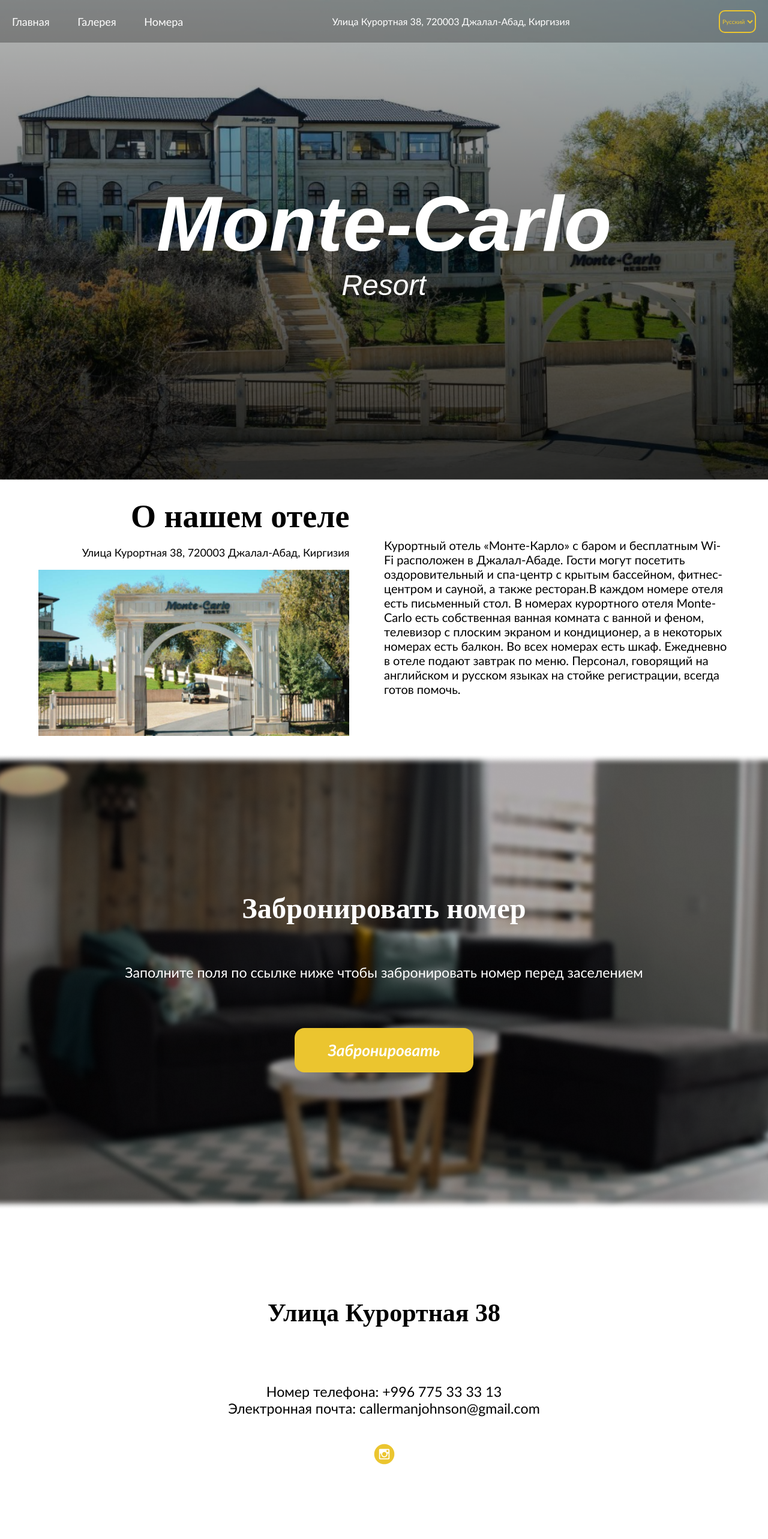
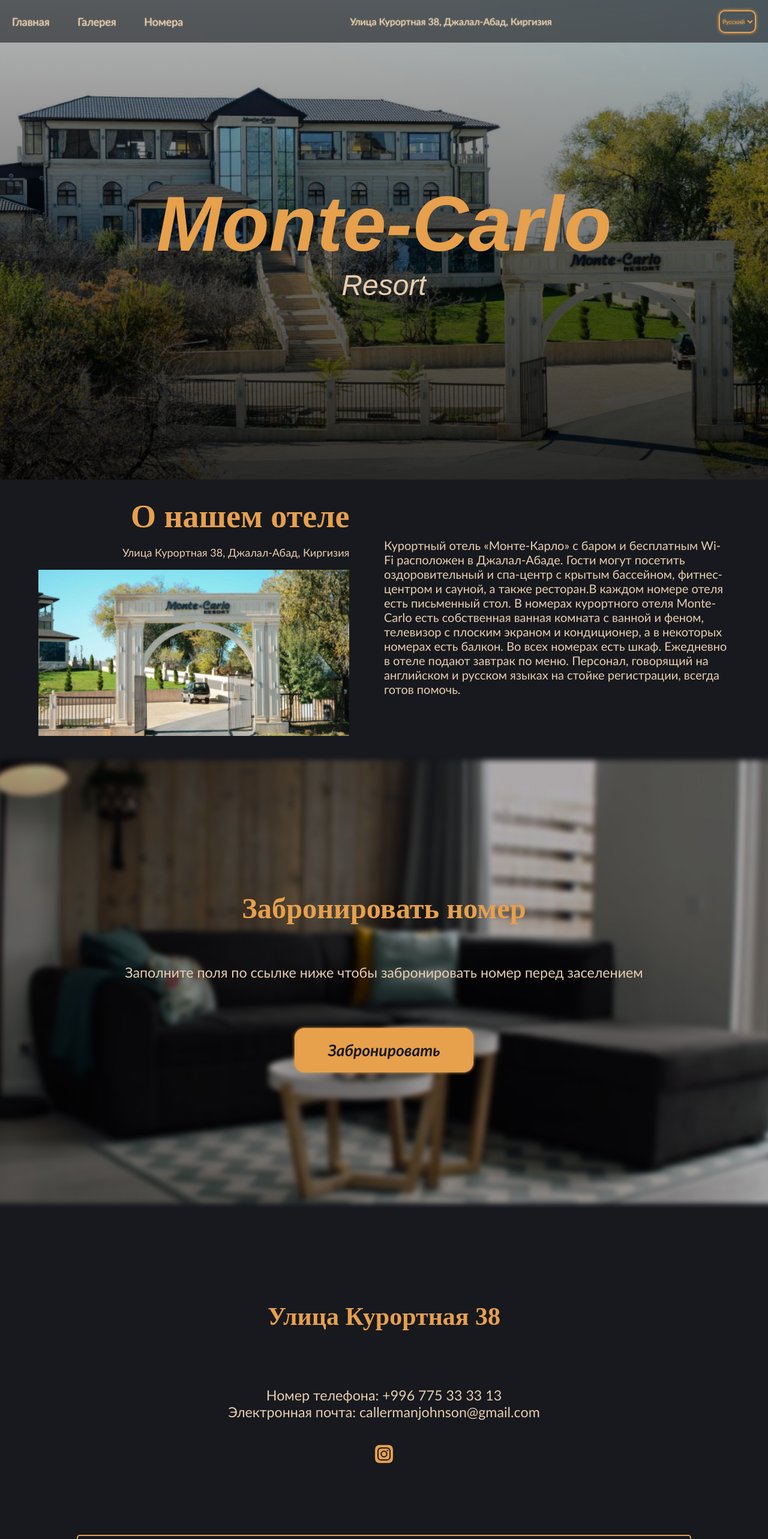
Before and after one commit to alezhha/Monte-Carlo_resort, a React (Create React App) app: page / in a window 1280 px wide. Shown: the top 2566 px of the page at 60% size. Built offline with nearby package versions, Linux system fonts and the light colour scheme; grey boxes are pictures that could not be loaded; a web font is replaced by a local one.

Commit message:
made more LuXuRy ui

```diff
--- a/package.json
+++ b/package.json
@@ -17,6 +17,7 @@
     "react-router-dom": "^6.11.2",
     "react-scripts": "5.0.1",
     "react-slick": "^0.29.0",
+    "sass": "^1.63.3",
     "slick-carousel": "^1.8.1",
     "web-vitals": "^3.3.2"
   },
--- a/src/App.js
+++ b/src/App.js
@@ -1,5 +1,5 @@
-import './App.css';
-import './responsive.css';
+import './App.scss';
+import './responsive.scss';
 import Navbar from './components/Navbar';
 import Footer from './components/Footer';
 import Home from './pages/Home';
--- a/src/App.css
+++ b/src/App.scss
@@ -1,4 +1,17 @@
 @import url('https://fonts.googleapis.com/css2?family=Inria+Serif:ital,wght@0,700;1,400;1,700&display=swap');
+
+$main-color: #E7A04C;
+$back-dark: #17191E;
+$back-light: #EDEDED;
+$text-light: #e7ceaf;
+
+h1 {
+    color: $main-color !important;
+}
+
+body {
+    background-color: $back-dark;
+}
 
 * {
     scroll-behavior: smooth;
@@ -6,23 +19,22 @@
     box-sizing: border-box;
     overflow-x: hidden;
     font-family: "Calibri", sans-serif;
+    color: $text-light;
 }
 
 button {
     cursor: pointer;
     transition: .3s;
-}
-
-button:active {
-    scale: .9;
+    box-shadow: $main-color 0 0 5px;
+    &:active {
+        scale: .9;
+    }
 }
 
 .hero {
 
     display: -webkit-box;
-
     display: -ms-flexbox;
-
     display: flex;
     -webkit-box-orient: vertical;
     -webkit-box-direction: normal;
@@ -53,7 +65,7 @@ button:active {
     position: fixed;
     padding: 10px 20px;
     top: 0;
-    background-color: #1d1d1d55;
+    background-color: #17191E99;
 
 }
 
@@ -69,9 +81,14 @@ button:active {
 .h-n-lS-links {
 
     text-decoration: none;
-    color: #fff;
+    color: $text-light;
     font-size: 18px;
     font-weight: 400;
+    text-shadow: $text-light 0 0 2px;
+    transition: .3s;
+    &:hover {
+        font-size: 20px;
+    }
 
 }
 
@@ -85,27 +102,27 @@ button:active {
 
 .h-n-rS-address {
 
-    color: #fff;
+    color: $text-light;
     font-size: 12;
     font-weight: 400;
+    text-shadow: $text-light 0 0 2px;
 
 }
 
 .h-n-rS-button {
 
     background-color: transparent;
-    color: #ebc52f;
+    color: $main-color;
     font-size: 14px;
     font-weight: 400;
     padding: 10px 15px;
-    border: 2px solid #ebc52f;
+    border: 2px solid $main-color;
     border-radius: 10px;
 
 }
 
 .h-header {
 
-    color: #fff;
     font-family: 'Inria Serif', sans-serif;
     font-style: italic;
     font-size: 130px;
@@ -116,7 +133,6 @@ button:active {
 
 .h-text {
 
-    color: #fff;
     font-family: 'Inria Serif', sans-serif;
     font-style: italic;
     font-size: 48px;
@@ -183,7 +199,7 @@ button:active {
 
 .rooms {
 
-    background-color: #1d1d1d;
+    background-color: $back-dark;
     display: flex;
     align-items: center;
     width: 100%;
@@ -212,7 +228,6 @@ button:active {
 
 .r-f-t-header {
 
-    color: #fff;
     font-family: serif;
     font-size: 54px;
     font-weight: 600;
@@ -223,7 +238,6 @@ button:active {
 
 .r-f-t-text {
 
-    color: #fff;
     font-size: 26px;
     font-weight: 400;
     margin: 0;
@@ -242,6 +256,17 @@ button:active {
     justify-content: space-between;
     width: 100%;
     margin-bottom: 40px;
+    .pnlm-container {
+        width: 65% !important;
+        margin-bottom: 20px;
+    }
+    padding: 20px;
+    background-color: #EDEDED11;
+    border-radius: 5px;
+}
+
+.pnlm-container {
+    border: 2px solid $main-color; border-radius: 5px;
 }
 
 .r-f-m-b-container {
@@ -253,11 +278,6 @@ button:active {
     margin-top: 20px;
 }
 
-.r-f-m-blocks .pnlm-container {
-    width: 65% !important;
-    margin-bottom: 20px;
-}
-
 .r-img {
     width: 65%;
     margin-bottom: 20px;
@@ -265,18 +285,14 @@ button:active {
 }
 
 .r-f-m-b-c-header {
-
-    color: #fff;
     font-family: serif;
     font-size: 38px;
     font-weight: 600;
     margin: 0;
-
 }
 
 .r-f-m-b-c-description {
 
-    color: #fff;
     font-size: 18px;
     font-weight: 400;
 
@@ -284,17 +300,16 @@ button:active {
 
 .r-f-m-b-c-price {
 
-    color: #ebc52f;
+    color: $main-color;
     font-family: 'Inria Serif', sans-serif;
     font-style: italic;
-    font-size: 30;
+    font-size: 30px;
     font-weight: 700;
 
 }
 
 .r-f-m-b-c-text {
 
-    color: #fff;
     font-style: italic;
     font-size: 16.4203px;
     font-weight: 700;
@@ -303,30 +318,30 @@ button:active {
 
 .r-f-m-b-c-button {
 
-    background-color: #EBC52F;
-    color: #1d1d1d;
+    box-shadow: $main-color 0 0 5px;
+    background-color: $main-color;
+    color: $back-dark;
     font-style: italic;
     font-size: 16.0998px;
     font-weight: 600;
     padding: 13px 23px;
     border: none;
     border-radius: 10px;
-
+    transition: .3s;
+    &:hover { scale: 1.1; margin-left: 10px; }
+    &:active { scale: .9 }
 }
 
+
 .gallery {
-
     display: flex;
     justify-content: center;
     width: 100%;
     padding: 80px 0;
-
 }
 
 .g-container {
-
     width: 90%;
-
 }
 
 .g-c-texts {
@@ -342,10 +357,8 @@ button:active {
 }
 
 .g-c-t-description {
-
     font-size: 28px;
     font-weight: 400;
-
 }
 
 .g-c-grid {
@@ -383,10 +396,8 @@ button:active {
 }
 
 .s-c-t-header {
-
     font-family: 'Calibri';
     font-size: 42px;
-
 }
 
 .s-c-t-text {
@@ -400,7 +411,8 @@ button:active {
 .s-c-m-flexbox {
 
     display: flex;
-    width: 100%
+    width: 100%;
+    background-color: #EDEDED11;
 
 }
 
@@ -415,7 +427,6 @@ button:active {
 
 .s-c-m-f-flexbox {
 
-    background-color: #EDEDED;
     display: flex;
     justify-content: center;
     align-items: center;
@@ -454,7 +465,7 @@ button:active {
 
 .features {
 
-    background-color: #1d1d1d;
+    background-color: $back-dark;
     display: flex;
     justify-content: center;
     width: 100%;
@@ -471,7 +482,7 @@ button:active {
 
 .f-f-header {
 
-    color: #EBC52F;
+    color: $main-color;
     font-family: serif;
     font-size: 42px;
     font-weight: 600;
@@ -483,7 +494,6 @@ button:active {
 
 .f-f-text {
 
-    color: #fff;
     font-size: 24px;
     font-weight: 400;
     margin-bottom: 40px;
@@ -525,7 +535,7 @@ button:active {
 
 .f-f-m-b-h-c-header {
 
-    color: #ebc52f;
+    color: $main-color;
     font-family: serif;
     font-size: 22px;
     font-weight: 600;
@@ -535,7 +545,6 @@ button:active {
 
 .f-f-m-b-h-c-text {
 
-    color: #fff;
     font-family: 'Inria Serif', sans-serif;
     font-style: italic;
     font-size: 20px;
@@ -562,7 +571,6 @@ button:active {
 
 .b-header {
 
-    color: #fff;
     font-family: serif;
     font-size: 48.3582px;
     font-weight: 600;
@@ -572,7 +580,6 @@ button:active {
 
 .b-text {
 
-    color: #fff;
     font-size: 23.2402px;
     font-weight: 400;
     margin-bottom: 79px;
@@ -581,8 +588,9 @@ button:active {
 
 .b-button {
 
-    background-color: #ebc52f;
-    color: #fff;
+    box-shadow: $main-color 0 0 5px;
+    transition: .3s;
+    background-color: $main-color;
     font-style: italic;
     font-size: 26.4752px;
     font-weight: 600;
@@ -590,7 +598,9 @@ button:active {
     border: 0;
     border-radius: 16.44px;
     text-decoration: none;
-
+    &:hover { scale: 1.1; }
+    &:active { scale: .9; }
+    color: $back-dark;
 }
 
 .location {
@@ -607,7 +617,8 @@ button:active {
 
 .l-img {
     width: 80%;
-    border: none;
+    border: 2px solid $main-color;
+    border-radius: 5px;
 }
 
 .l-header {
@@ -636,10 +647,12 @@ button:active {
 }
 
 .l-container {
+    margin-bottom: 119px;
+    scale: 1.5;
+    transition: .3s;
+}
 
-    margin-bottom: 119px;
-
-}
+.l-container:hover {scale: 1.7}
 
 .h-n-select {
     display: none;
@@ -648,12 +661,15 @@ button:active {
 .h-n-language-select {
     display: block;
     background-color: transparent;
-    border: 2px solid #EBC52F;
+    border: 2px solid $main-color;
     padding: 10px 0px;
-    color: #EBC52F;
+    color: $main-color;
     border-radius: 10px;
     font-size: 10px;
-  }
+    box-shadow: $main-color 0 0 5px;
+    text-shadow: $main-color 0 0 5px;
+    cursor: pointer;
+}
 
 a {
     text-decoration: none;
@@ -669,7 +685,7 @@ a {
 }
 
 .pnf h1 {
-    color: #EBC52F;
+    color: $main-color;
     font-size: 72px;
     margin: 0;
     margin-bottom: 20px;
@@ -682,12 +698,12 @@ a {
 }
 
 .pnf div a {
-    color: #EBC52F;
+    color: $main-color;
 }
 
 .room {
     padding: 80px 30px;
-    background-color: #1d1d1d;
+    background-color: $back-dark;
 }
 
 .room .r-f-m-blocks {
--- a/src/components/Footer.jsx
+++ b/src/components/Footer.jsx
@@ -11,12 +11,7 @@ const Footer = () => {
 
       <div className="l-container">
         <a href="https://www.instagram.com/montecarloresort/">
-          <img
-            loading="lazy"
-            src={require("../media/instagramIcon.png")}
-            alt=""
-            className="l-c-s-icons"
-          />
+        <svg xmlns="http://www.w3.org/2000/svg" width="24" height="24" viewBox="0 0 24 24"><path fill="#e7a04c" d="M12 9.52A2.48 2.48 0 1 0 14.48 12A2.48 2.48 0 0 0 12 9.52Zm9.93-2.45a6.53 6.53 0 0 0-.42-2.26a4 4 0 0 0-2.32-2.32a6.53 6.53 0 0 0-2.26-.42C15.64 2 15.26 2 12 2s-3.64 0-4.93.07a6.53 6.53 0 0 0-2.26.42a4 4 0 0 0-2.32 2.32a6.53 6.53 0 0 0-.42 2.26C2 8.36 2 8.74 2 12s0 3.64.07 4.93a6.86 6.86 0 0 0 .42 2.27a3.94 3.94 0 0 0 .91 1.4a3.89 3.89 0 0 0 1.41.91a6.53 6.53 0 0 0 2.26.42C8.36 22 8.74 22 12 22s3.64 0 4.93-.07a6.53 6.53 0 0 0 2.26-.42a3.89 3.89 0 0 0 1.41-.91a3.94 3.94 0 0 0 .91-1.4a6.6 6.6 0 0 0 .42-2.27C22 15.64 22 15.26 22 12s0-3.64-.07-4.93Zm-2.54 8a5.73 5.73 0 0 1-.39 1.8A3.86 3.86 0 0 1 16.87 19a5.73 5.73 0 0 1-1.81.35H8.94A5.73 5.73 0 0 1 7.13 19a3.51 3.51 0 0 1-1.31-.86A3.51 3.51 0 0 1 5 16.87a5.49 5.49 0 0 1-.34-1.81V8.94A5.49 5.49 0 0 1 5 7.13a3.51 3.51 0 0 1 .86-1.31A3.59 3.59 0 0 1 7.13 5a5.73 5.73 0 0 1 1.81-.35h6.12a5.73 5.73 0 0 1 1.81.35a3.51 3.51 0 0 1 1.31.86A3.51 3.51 0 0 1 19 7.13a5.73 5.73 0 0 1 .35 1.81V12c0 2.06.07 2.27.04 3.06Zm-1.6-7.44a2.38 2.38 0 0 0-1.41-1.41A4 4 0 0 0 15 6H9a4 4 0 0 0-1.38.26a2.38 2.38 0 0 0-1.41 1.36A4.27 4.27 0 0 0 6 9v6a4.27 4.27 0 0 0 .26 1.38a2.38 2.38 0 0 0 1.41 1.41a4.27 4.27 0 0 0 1.33.26h6a4 4 0 0 0 1.38-.26a2.38 2.38 0 0 0 1.41-1.41a4 4 0 0 0 .26-1.38V9a3.78 3.78 0 0 0-.26-1.38ZM12 15.82A3.81 3.81 0 0 1 8.19 12A3.82 3.82 0 1 1 12 15.82Zm4-6.89a.9.9 0 0 1 0-1.79a.9.9 0 0 1 0 1.79Z"/></svg>
         </a>
       </div>
       <iframe className="l-img" title="Monte-Carlo" src="https://www.google.com/maps/embed?pb=!1m14!1m8!1m3!1d12055.298034008478!2d73.0274365!3d40.9415132!3m2!1i1024!2i768!4f13.1!3m3!1m2!1s0x38bd15b9a1626cc1%3A0xf43a9f331faf20a7!2sMonte-Carlo%20Resort!5e0!3m2!1sru!2skg!4v1685795006403!5m2!1sru!2skg" width="800" height="400" allowfullscreen="" loading="lazy" referrerpolicy="no-referrer-when-downgrade"></iframe>
--- a/src/components/Room.jsx
+++ b/src/components/Room.jsx
@@ -17,7 +17,7 @@ const Room = () => {
           <p className="r-f-m-b-c-description">
             {t("roomPeople1")} {room.people} {t("roomPeople2")}
           </p>
-          <p className="r-f-m-b-c-price">${room.price}</p>
+          <p className="r-f-m-b-c-price">${room.price}/24{t("roomPrice")}</p>
           <p className="r-f-m-b-c-text">{t(room.description)}</p>
           <Link to="/404" className="r-f-m-b-c-button">{t("bookingButton")}</Link>
         </div>
--- a/src/locale/en.json
+++ b/src/locale/en.json
@@ -3,7 +3,7 @@
   "galery":"Galery",
   "rooms":"Apartments",
   "aboutTitle":"About Us",
-  "address":"Kurort Street 38, 720003 Jalal-Abad, Kyrgyzstan",
+  "address":"Kurort Street 38, Jalal-Abad, Kyrgyzstan",
   "aboutText":"Featuring a bar and free WiFi, Monte Carlo Resort Hotel is located in Jalal-Abad. Guests can enjoy a spa and wellness center with an indoor pool, a fitness center and a sauna, as well as a restaurant.Each room at the hotel has a work desk. Rooms at the Monte-Carlo Resort have a private bathroom with bath and hairdryer, a flat-screen TV and air conditioning, and some rooms have a balcony. All rooms have a wardrobe. A la carte breakfast is served daily at the hotel. The English and Russian speaking staff at the front desk are always ready to help.",
   "bookingTitle":"Book a room",
   "bookingText":"Fill in the fields on the link below to book a room before checking in",
@@ -35,6 +35,7 @@
   "roomsText":"We offer you to choose one of our three types of guest rooms. All of them have Wi-Fi and a bathroom.",
   "roomPeople1":"Good for",
   "roomPeople2":"people",
+  "roomPrice":"h",
   "roomButton":"More",
 
   "standartTitle":"Standart apartment",
--- a/src/locale/ru.json
+++ b/src/locale/ru.json
@@ -3,7 +3,7 @@
   "galery":"Галерея",
   "rooms":"Номера",
   "aboutTitle":"О нашем отеле",
-  "address":"Улица Курортная 38, 720003 Джалал-Абад, Киргизия",
+  "address":"Улица Курортная 38, Джалал-Абад, Киргизия",
   "aboutText":"Курортный отель «Монте-Карло» с баром и бесплатным Wi-Fi расположен в Джалал-Абаде. Гости могут посетить оздоровительный и спа-центр с крытым бассейном, фитнес-центром и сауной, а также ресторан.В каждом номере отеля есть письменный стол. В номерах курортного отеля Monte-Carlo есть собственная ванная комната с ванной и феном, телевизор с плоским экраном и кондиционер, а в некоторых номерах есть балкон. Во всех номерах есть шкаф. Ежедневно в отеле подают завтрак по меню. Персонал, говорящий на английском и русском языках на стойке регистрации, всегда готов помочь.",
   "bookingTitle":"Забронировать номер",
   "bookingText":"Заполните поля по ссылке ниже чтобы забронировать номер перед заселением",
@@ -35,6 +35,7 @@
   "roomsText":"Мы предлагаем вам выбрать один из трёх типов наших гостевых номеров. Во всех них есть вай-фай и ванная.",
   "roomPeople1":"Хорош для",
   "roomPeople2":"человек",
+  "roomPrice":"ч",
   "roomButton":"Подробнее",
 
   "standartTitle":"Стандартный номер",
```
Also changed, not shown: src/pages/Rooms.jsx (+5 -5 lines), src/responsive.scss (renamed from src/responsive.css, +13 -8 lines), 1 other file (tests, documents, lock files or other folders).
